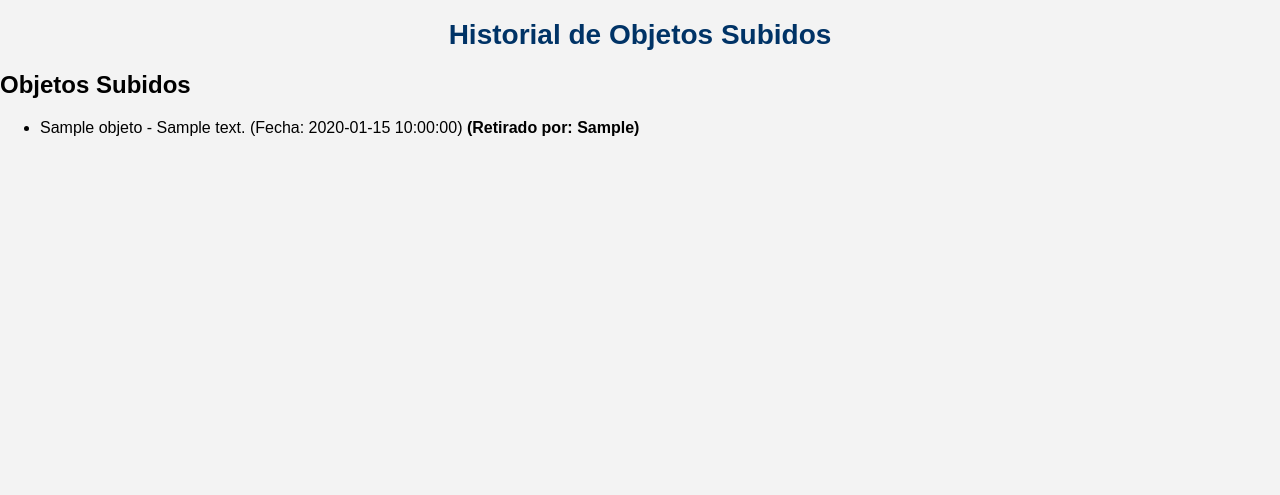
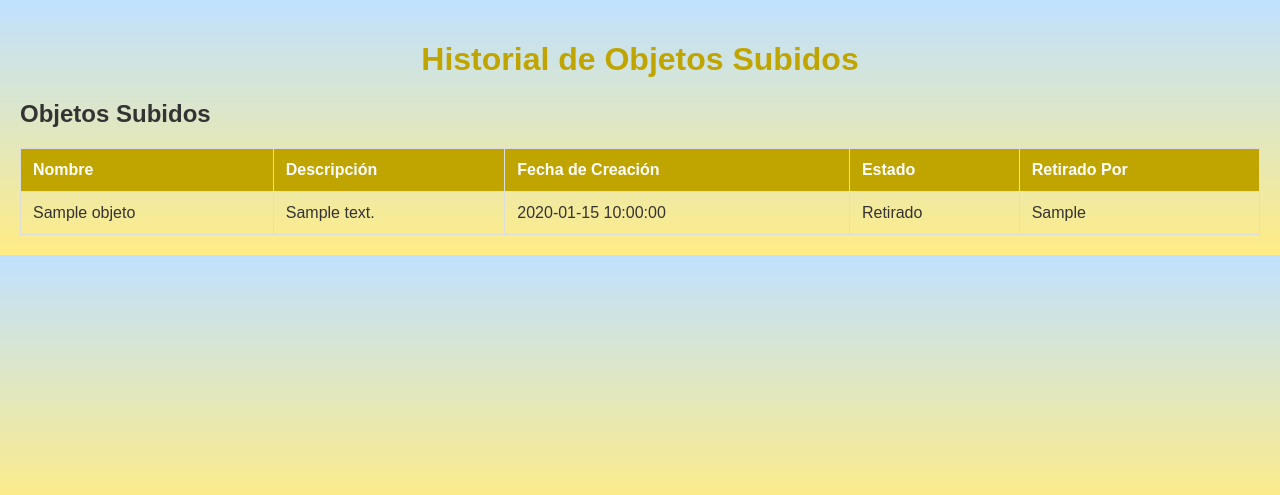
Before and after one commit to Ignaciojeda/Proyecto, a Flask app: template app/Templates/Historial.html in a window 1280 px wide. Shown: the top 495 px of the page. Run offline with Flask 3, Linux system fonts and the light colour scheme; the template is opened without the code that fills it: most values are stand-ins (such as "Sample title", 1, 10 or a date in 2020); parts of the project's set-up code (start-up, migrations or seed data) failed here and were passed over.

Commit message:
Css final

```diff
--- a/app/Static/historial.css
+++ b/app/Static/historial.css
@@ -1,60 +1,50 @@
-/* historial.css */
+/* Estilos generales del cuerpo */
 body {
-    background-color: #f3f3f3;
     font-family: Arial, sans-serif;
     margin: 0;
+    padding: 20px; /* Agregar un poco de padding */
+    background: linear-gradient(to bottom, #c0e1ff, #ffec85); /* Fondo con gradiente */
+    color: #333; /* Texto oscuro para legibilidad */
 }
 
-.historial-container {
-    max-width: 850px;
-    margin: 20px auto;
-    padding: 20px;
-    background-color: #ffffff;
-    border-radius: 8px;
-    box-shadow: 0px 4px 10px rgba(0, 0, 0, 0.1);
+/* Encabezado principal */
+h1 {
+    text-align: center;
+    color: #c0a500; /* Tono amarillento */
 }
 
-h1 {
-    font-size: 28px;
-    color: #003366; /* Azul Duoc UC */
-    text-align: center;
+/* Estilos de la tabla */
+table {
+    width: 100%; /* Tabla ocupa todo el ancho */
+    border-collapse: collapse; /* Combinar bordes */
+    margin-top: 20px; /* Espacio arriba de la tabla */
 }
 
-.entry-card {
-    padding: 15px;
-    margin: 10px 0;
-    background-color: #e3f2fd; /* Azul claro */
-    border-radius: 6px;
-    display: flex;
-    align-items: flex-start;
+/* Estilos para el encabezado de la tabla */
+th, td {
+    border: 1px solid #ddd; /* Borde gris claro */
+    padding: 12px; /* Espaciado interno */
+    text-align: left; /* Alinear texto a la izquierda */
 }
 
-.entry-card h2 {
-    font-size: 18px;
-    color: #4a148c;
+/* Estilo de encabezados */
+th {
+    background-color: #c0a500; /* Color de fondo para el encabezado */
+    color: white; /* Texto blanco en encabezados */
 }
 
-.entry-card p {
-    font-size: 14px;
-    color: #003366;
+/* Estilos para filas alternas */
+tr:nth-child(even) {
+    background-color: #f2f2f2; /* Fondo gris claro para filas pares */
 }
 
-.date {
-    font-size: 12px;
-    color: #666;
-    text-align: right;
-    width: 100%;
+/* Estilo para filas al pasar el mouse */
+tr:hover {
+    background-color: #e2e2e2; /* Fondo gris oscuro al pasar el mouse */
 }
 
-button {
-    padding: 8px 16px;
-    background-color: #FFD700; /* Amarillo Duoc UC */
-    color: #003366;
-    border: none;
-    border-radius: 4px;
-    cursor: pointer;
+/* Estilo para el estado retirado */
+td:nth-child(4):contains('Retirado') {
+    font-weight: bold;
+    color: red; /* Color rojo para indicar retirado */
 }
-
-button:hover {
-    background-color: #FFC107;
-}
--- a/app/Static/listar.css
+++ b/app/Static/listar.css
@@ -3,7 +3,7 @@ body {
     font-family: Arial, sans-serif;
     margin: 0;
     padding: 0;
-    background-color: #f9f9f9; /* Fondo suave para contraste */
+    background: linear-gradient(to bottom, #c0e1ff, #ffec85); /* Gradiente de azul a amarillo */
     color: #333; /* Texto oscuro para legibilidad */
 }
 
--- a/app/Templates/Historial.html
+++ b/app/Templates/Historial.html
@@ -9,15 +9,39 @@
     <h1>Historial de Objetos Subidos</h1>
 
     <h2>Objetos Subidos</h2>
-    <ul>
-        {% for objeto in objetos_subidos %}
-            <li>
-                {{ objeto.nombre }} - {{ objeto.descripcion }} (Fecha: {{ objeto.fecha_creacion }})
-                {% if not objeto.activo %}
-                    <strong>(Retirado por: {{ objeto.retirado_por }})</strong>
-                {% endif %}
-            </li>
-        {% endfor %}
-    </ul>
+    <table>
+        <thead>
+            <tr>
+                <th>Nombre</th>
+                <th>Descripción</th>
+                <th>Fecha de Creación</th>
+                <th>Estado</th>
+                <th>Retirado Por</th>
+            </tr>
+        </thead>
+        <tbody>
+            {% for objeto in objetos_subidos %}
+            <tr>
+                <td>{{ objeto.nombre }}</td>
+                <td>{{ objeto.descripcion }}</td>
+                <td>{{ objeto.fecha_creacion }}</td>
+                <td>
+                    {% if objeto.activo %}
+                        Activo
+                    {% else %}
+                        Retirado
+                    {% endif %}
+                </td>
+                <td>
+                    {% if not objeto.activo %}
+                        {{ objeto.retirado_por }}
+                    {% else %}
+                        -
+                    {% endif %}
+                </td>
+            </tr>
+            {% endfor %}
+        </tbody>
+    </table>
 </body>
 </html>
```
Also changed, not shown: app/Templates/Listar_Objeto.html (+1 -1 lines), app/Templates/Listar_Objeto_Admin.html (+1 -1 lines), app/__init__.py (+9 -6 lines).
